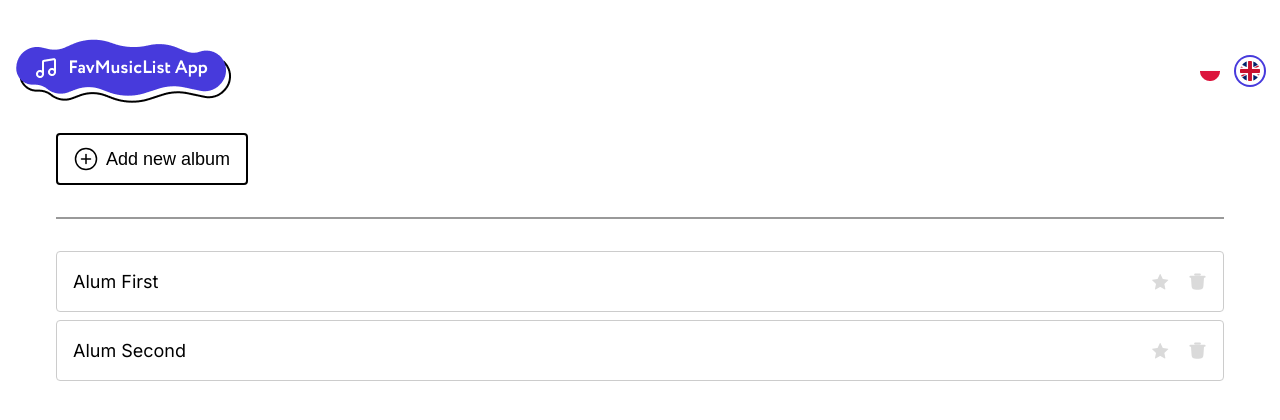
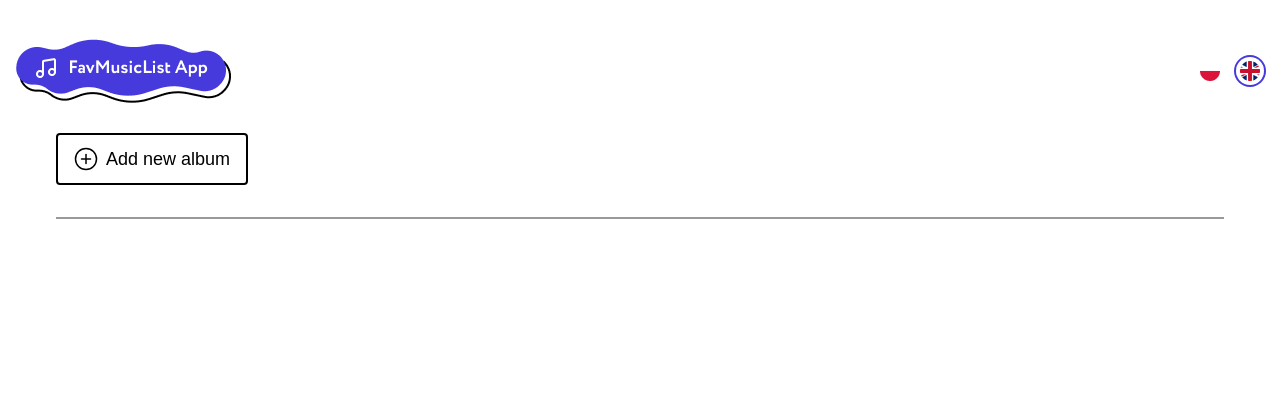
Before and after one commit to mateuszlubianka1993/FavMusicList, a Vue app: page / in a window 1280 px wide. Shown: the top 420 px of the page. Built offline with nearby package versions, Linux system fonts and the light colour scheme.

Commit message:
Save album implementation

```diff
--- a/src/App.vue
+++ b/src/App.vue
@@ -2,8 +2,8 @@
   <div id="app" class="app">
     <Header />
     <div class="container">
-      <AlbumFormToggle />
-      <AlbumList :albums="fakeAlbums" />
+      <AlbumFormToggle @add="addAlbum" />
+      <AlbumList :albums="albums" />
     </div>
   </div>
 </template>
@@ -22,19 +22,33 @@ export default {
   },
   data() {
     return {
-      fakeAlbums: [
-        {
-          id: 1,
-          name: "Alum First",
-          date: "12.12.2012",
-        },
-        {
-          id: 2,
-          name: "Alum Second",
-          date: "12.12.2012",
-        },
-      ],
+      albums: [],
     };
+  },
+  mounted() {
+    this.loadAlbums();
+  },
+  methods: {
+    addAlbum(name) {
+      const newAlbum = {
+        id: Date.now(),
+        name,
+        date: new Date().toLocaleDateString(),
+        bestOfTheBest: false,
+      };
+
+      this.albums.push(newAlbum);
+      this.saveAlbums();
+    },
+    saveAlbums() {
+      localStorage.setItem("albums", JSON.stringify(this.albums));
+    },
+    loadAlbums() {
+      const savedAlbums = localStorage.getItem("albums");
+      if (savedAlbums) {
+        this.albums = JSON.parse(savedAlbums);
+      }
+    },
   },
 };
 </script>
--- a/src/components/albumFormToggle/AlbumFormToggle.vue
+++ b/src/components/albumFormToggle/AlbumFormToggle.vue
@@ -74,7 +74,7 @@ export default {
       this.showForm = false;
     },
     handleFormSubmit(albumName) {
-      console.log("Album Name:", albumName);
+      this.$emit("add", albumName);
       this.closeForm();
     },
   },
--- a/src/components/albumList/AlbumList.vue
+++ b/src/components/albumList/AlbumList.vue
@@ -33,15 +33,5 @@ export default {
 </script>
 
 <style lang="scss" scoped>
-.albumList {
-  border-top: 2px solid $color-gray-200;
-  margin-top: $space-x8;
-  padding-top: $space-x8;
-
-  &__content {
-    display: flex;
-    flex-direction: column;
-    gap: $space-x2;
-  }
-}
+@import "./albumList.scss";
 </style>
--- a/src/components/albumList/AlbumListItem.vue
+++ b/src/components/albumList/AlbumListItem.vue
@@ -36,35 +36,5 @@ export default {
 </script>
 
 <style lang="scss" scoped>
-.albumListItem {
-  border: 1px solid $color-gray-100;
-  border-radius: $radius-base;
-  padding: $space-x4;
-  display: flex;
-  align-content: center;
-  justify-content: space-between;
-
-  &__title {
-    font-size: $font-size-title;
-  }
-
-  &__actions {
-    display: flex;
-    align-items: center;
-    gap: $space-x4;
-
-    &--btn {
-      max-height: $space-x6;
-      @include flex-center;
-      cursor: pointer;
-      transition: all 0.3s ease-in;
-
-      &:hover {
-        img {
-          filter: brightness(0) saturate(100%);
-        }
-      }
-    }
-  }
-}
+@import "./albumListItem.scss";
 </style>
--- /dev/null
+++ b/src/components/albumList/albumList.scss
@@ -0,0 +1,11 @@
+.albumList {
+  border-top: 2px solid $color-gray-200;
+  margin-top: $space-x8;
+  padding-top: $space-x8;
+
+  &__content {
+    display: flex;
+    flex-direction: column;
+    gap: $space-x2;
+  }
+}
--- /dev/null
+++ b/src/components/albumList/albumListItem.scss
@@ -0,0 +1,31 @@
+.albumListItem {
+  border: 1px solid $color-gray-100;
+  border-radius: $radius-base;
+  padding: $space-x4;
+  display: flex;
+  align-content: center;
+  justify-content: space-between;
+
+  &__title {
+    font-size: $font-size-title;
+  }
+
+  &__actions {
+    display: flex;
+    align-items: center;
+    gap: $space-x4;
+
+    &--btn {
+      max-height: $space-x6;
+      @include flex-center;
+      cursor: pointer;
+      transition: all 0.3s ease-in;
+
+      &:hover {
+        img {
+          filter: brightness(0) saturate(100%);
+        }
+      }
+    }
+  }
+}
```
